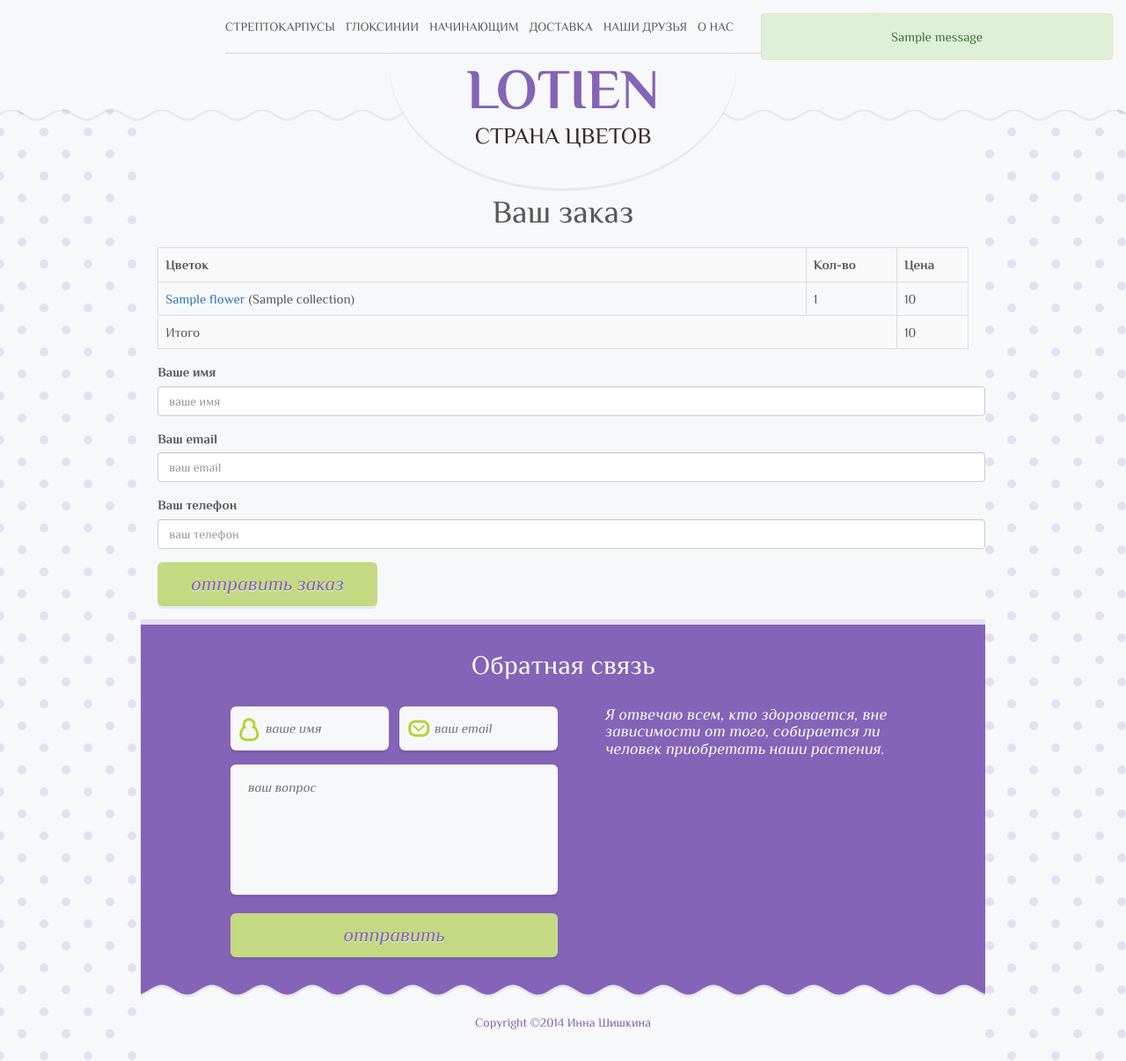
After one commit to ilvar/lotien, a Django app: template templates/cart.html in a window 1280 px wide. The commit adds this page. Shown: the whole page at 88% size. Run offline with Django 3.2, Linux system fonts and the light colour scheme; the template is opened without the code that fills it: most values are stand-ins (such as "Sample title", 1, 10 or a date in 2020); one stand-in notice (Sample message) is shown; some libraries are stand-ins or nearby versions.

Commit message:
Cart + checkout

```diff
--- a/lotien/static/scripts/form.js
+++ b/lotien/static/scripts/form.js
@@ -4,7 +4,7 @@ $(document).ready(function() {
 // Contact Form
 var request;
 
-$('form').submit(function(event) {
+$('.form').submit(function(event) {
 
   $('input[name="name"], input[name="email"], textarea').removeClass('error');
 
--- a/lotien/static/style.css
+++ b/lotien/static/style.css
@@ -236,6 +236,8 @@ a {
         font-size: 24px;
         width: auto; } }
     .header h1 a {
+      box-sizing: content-box;
+      -webkit-box-sizing: content-box;
       width: 304px;
       height: 136px;
       padding: 20px 45px 0;
@@ -736,7 +738,7 @@ a {
       .page .form input, .page .form textarea {
         margin-bottom: 16px;
         padding: 15px 20px; }
-      .page .form input, .page .form textarea, .page .form button {
+      .page .form input, .page .form textarea, .page .form button, .page form button {
         border: none;
         font-style: italic;
         font-family: "Philosopher", serif;
@@ -752,7 +754,7 @@ a {
         -webkit-border-radius: 6px;
         border-radius: 6px;
         background-clip: padding-box; }
-      .page .form input, .page .form button {
+      .page .form input, .page .form button, .page form button {
         height: 50px; }
       .page .form input {
         width: 46.875%;
@@ -782,7 +784,7 @@ a {
         background: #f7f8fa; }
         .page .form textarea.error {
           background-color: #e3e0f3; }
-      .page .form button {
+      .page .form button, .page form button {
         background: #c3da82;
         color: #8563b7;
         font-size: 22px;
@@ -800,7 +802,7 @@ a {
     .page .contact .more {
       float: right;
       margin-right: 10%;
-      width: 26.3542%; }
+      width: 35%; }
       @media all and (max-width: 600px) {
         .page .contact .more {
           width: 80%;
@@ -831,6 +833,10 @@ a {
         padding-left: 24px;
         margin-bottom: 5px; }
 
+.container {
+  padding: 0;
+  margin: 0 auto;
+}
 .footer .container {
   padding: 34px 0;
   background: #f7f8fa url(images_lavender/pink-wave-pattern.png) center top repeat-x;
@@ -845,7 +851,7 @@ a {
   top: -216px;
   visibility: hidden; }
 
-h1.top {
+.top {
   padding: 160px 0 20px;
   text-align: center;
 }
@@ -859,6 +865,10 @@ h1.top {
   background-size: cover;
 }
 
+.page h1 small {
+  font-size: 18px;
+}
+
 .page .flower .price_tag {
   top: -40px;
   left: -75px;
@@ -866,7 +876,7 @@ h1.top {
 }
 
 .page .flower .price_tag h2 {
-  padding: 1em 0 0.5em;
+  padding: 1em 0 1em;
 }
 
 .page .flower .price_tag h3 {
@@ -886,11 +896,47 @@ h1.top {
   padding: 0 10px 20px;
 }
 
-.page .flower .price_tag .form {
-  width: 309px;
+.page .flower .price_tag form {
+  width: 80%;
   text-align: center;
+  margin: 0 auto;
 }
 
 .page .portfolio .item a span {
   padding: 0 26px;
 }
+
+.page .flower-description {
+  font-size: 18px;
+  padding: 1em 0.5em;
+}
+
+.cart {
+  margin: 0 auto 1em;
+  width: 96%
+}
+
+.cart tr td:first-child {
+  width: 80%;
+}
+
+.contact h2 {
+  text-align: center;
+  margin-bottom: 1em;
+}
+
+.cart-form {
+  margin: 0 0 1em 2%;
+}
+
+.cart-form button {
+  width: 250px !important;
+}
+
+.messages {
+  position: absolute;
+  right: 1em;
+  top: 1em;
+  width: 400px;
+  z-index: 50;
+}
--- a/lotien/urls.py
+++ b/lotien/urls.py
@@ -7,6 +7,7 @@ urlpatterns = [
     url(r'^$', 'shop.views.home', name='home'),
     url(r'^collection/(?P<pk>\d+)/$', 'shop.views.collection', name='collection'),
     url(r'^collection/(?P<collection_pk>\d+)/(?P<pk>\d+)/$', 'shop.views.flower', name='flower'),
+    url(r'^cart/$', 'shop.views.cart', name='cart'),
 
     url(r'^admin/', include(admin.site.urls)),
 ] + static(settings.MEDIA_URL, document_root=settings.MEDIA_ROOT)
--- a/templates/base.html
+++ b/templates/base.html
@@ -6,6 +6,8 @@
 <meta name="Keywords" content="">
 <meta name="Description" content="">
 <meta name="viewport" content="width=device-width, initial-scale=1">
+
+<link rel="stylesheet" href="//maxcdn.bootstrapcdn.com/bootstrap/3.3.4/css/bootstrap.min.css">
 
 <link href="{{ STATIC_URL }}style.css" rel="stylesheet" type="text/css">
 <link href="{{ STATIC_URL }}scripts/flexslider/flexslider.css" rel="stylesheet" type="text/css">
@@ -50,6 +52,14 @@
 </head>
 <body>
 
+{% if messages %}
+  <div class="messages">
+    {% for m in messages %}
+      <div class="alert alert-{{ m.tags }}">{{ m }}</div>
+    {% endfor %}
+  </div>
+{% endif %}
+
 <div class="main">
 
   <!-- Header -->
@@ -92,6 +102,7 @@
 {% endblock body %}
       <!-- Contact -->
       <div class="contact">
+        <h2>Обратная связь</h2>
         <!-- Contact Form -->
         <div class="form">
           <form action="contact.php" method="post">
--- /dev/null
+++ b/templates/cart.html
@@ -0,0 +1,42 @@
+{% extends "base.html" %}
+
+{% block body %}
+  <h1 class="top">Ваш заказ</h1>
+  <table class="table table-striped table-bordered cart">
+    <tr>
+      <th>Цветок</th>
+      <th>Кол-во</th>
+      <th>Цена</th>
+    </tr>
+    {% for f in order %}
+      <tr>
+        <td>
+            <a href="{% url 'flower' f.flower.collection_id f.flower.pk %}">{{ f.flower }}</a>
+            ({{ f.flower.collection.name }})
+        </td>
+        <td>{{ f.count }}</td>
+        <td>{{ f.flower.price }}</td>
+      </tr>
+    {% endfor %}
+    <tr>
+      <td colspan="2">Итого</td>
+      <td>{{ total }}</td>
+    </tr>
+  </table>
+  <form class="cart-form" action="" method="POST">
+    {% csrf_token %}
+    <div class="form-group">
+      <label for="idName">Ваше имя</label>
+      <input type="text" class="form-control" id="idName" name="name" placeholder="ваше имя" required="1">
+    </div>
+    <div class="form-group">
+      <label for="idEmail">Ваш email</label>
+      <input type="email" class="form-control" id="idEmail" name="email" placeholder="ваш email" required="1">
+    </div>
+    <div class="form-group">
+      <label for="idPhone">Ваш телефон</label>
+      <input type="tel" class="form-control" id="idPhone" name="phone" placeholder="ваш телефон" required="1">
+    </div>
+    <button name="submit" type="submit" value="1">отправить заказ</button>
+  </form>
+{% endblock body %}
```
Also changed, not shown: lotien/settings.py (+9 -0 lines), shop/views.py (+60 -1 lines), templates/flower.html (+6 -7 lines).
